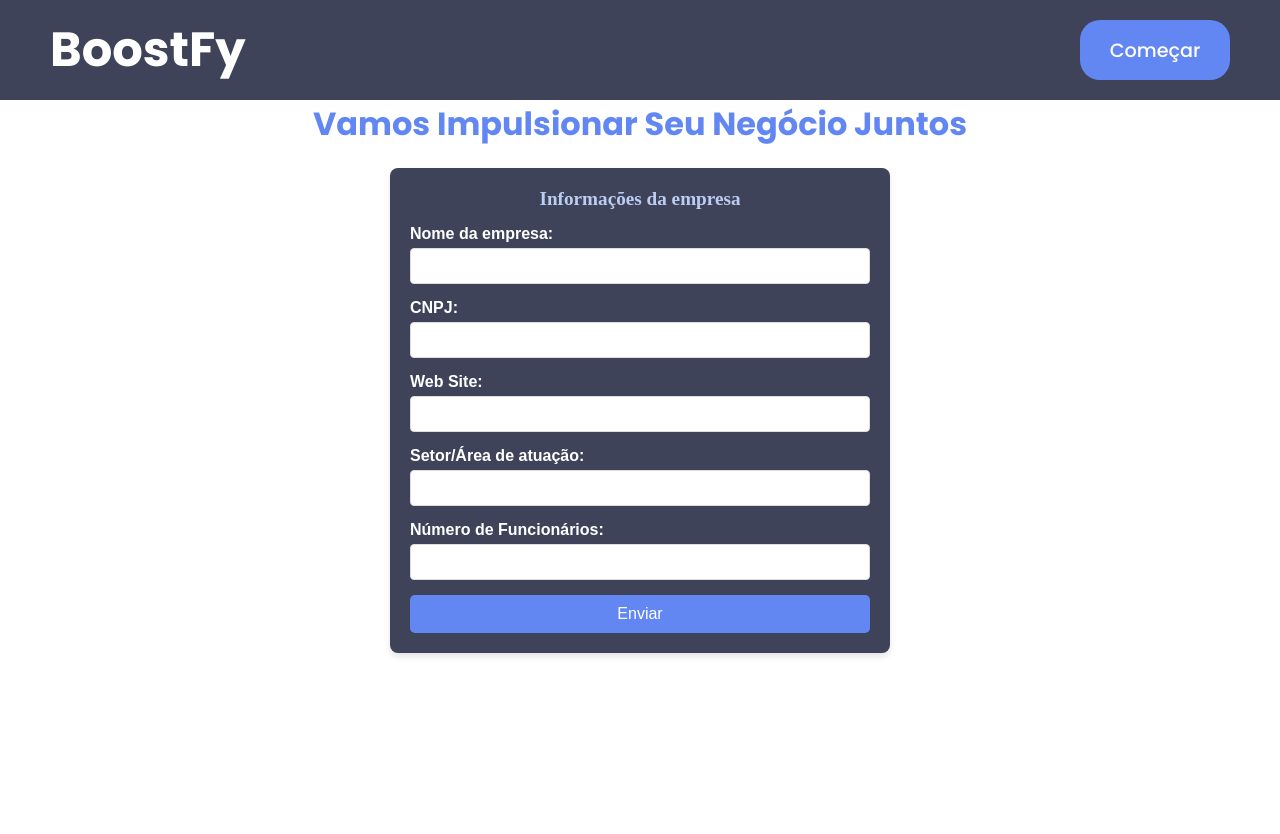
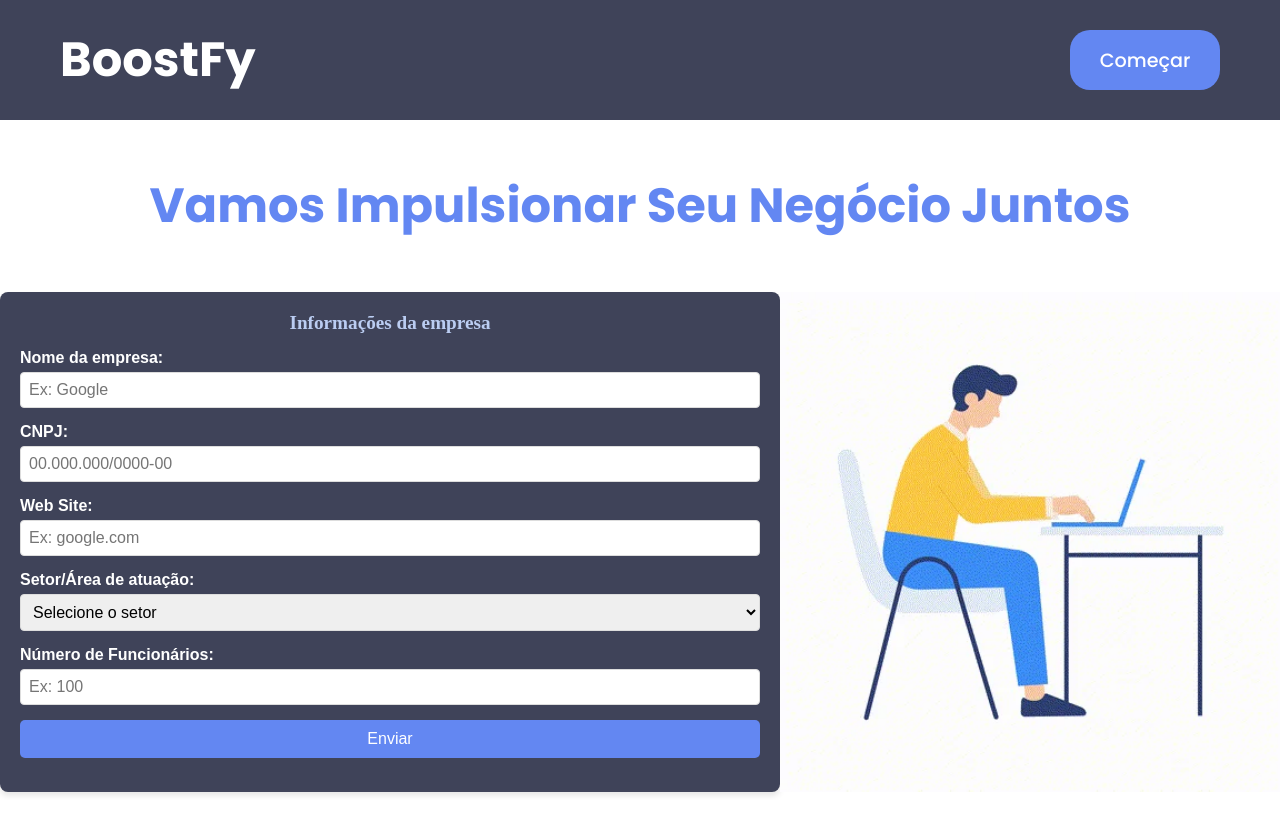
Before and after one commit to neon-ventura/boostfy, a Next.js app: page /form in a window 1280 px wide. Shown: the top 834 px of the page. After the commit the page ends 800 px from the top, so only its background shows below. Built offline with nearby package versions, Linux system fonts and the light colour scheme.

Commit message:
cnpj validator finish

```diff
--- a/src/app/form/Form.module.css
+++ b/src/app/form/Form.module.css
@@ -1,16 +1,17 @@
 /* Form.module.css */
 
 .content {
+  display: flex;
+  justify-content: space-around;
   background-color: #fff;
-    height: 100vh;
 }
 
 .title {
-    font-size: 2rem;
+  font-size: 3rem;
   font-family: "Poppins", sans-serif;
   color: var(--blue);
   text-align: center;
-    margin-bottom: 20px;
+  padding: 50px;
 }
 
 .form {
@@ -18,9 +19,9 @@
   padding: 20px;
   border-radius: 8px;
   box-shadow: 0 4px 6px rgba(0, 0, 0, 0.1);
-    width: 100%;
-    max-width: 500px;
-    margin: 0 auto;
+  width: 800px;
+  height: 500px;
+  margin: 0;
 }
 
 .subtitle {
@@ -70,3 +71,13 @@
   background-color: var(--gray);
   border: 1px solid var(--light-blue);
 }
+
+@media (max-width: 768px) {
+  .title {
+    font-size: 2em;
+  }
+
+  .img {
+    display: none;
+  }
+}
--- a/src/app/form/page.jsx
+++ b/src/app/form/page.jsx
@@ -1,8 +1,10 @@
 'use client'
 import Swal from "sweetalert2";
+import { validateCNPJ } from "@/utils/cnpjValidator";
 import { useEffect, useState } from "react";
-import styles from './Form.module.css'; // Importando o arquivo CSS
+import styles from './Form.module.css';
 import Nav from "@/components/Nav/Nav";
+import Image from "next/image";
 
 export default function Form() {
   const [companyName, setCompanyName] = useState("")
@@ -31,6 +33,16 @@ export default function Form() {
   const handleSubmit = async (e) => {
     e.preventDefault()
 
+    if (companyName.length > 100 || companyName === '') {
+      alert("Error no nome da empresa")
+      return
+    }
+
+    if (!validateCNPJ(cnpj)) {
+      alert("CNPJ falso!!!")
+      return
+    }
+
     Swal.fire({
       icon: "success",
       title: "Formulário enviado!",
@@ -55,14 +67,16 @@ export default function Form() {
   return (
     <>
       <Nav />
+      <h1 className={styles.title}>Vamos Impulsionar Seu Negócio Juntos</h1>
       <div className={styles.content}>
-        <h1 className={styles.title}>Vamos Impulsionar Seu Negócio Juntos</h1>
         <form onSubmit={handleSubmit} className={styles.form}>
           <h3 className={styles.subtitle}>Informações da empresa</h3>
           <div className={styles.field}>
             <label className={styles.label} htmlFor="company_name">
               Nome da empresa:
               <input
+                maxLength={50}
+                placeholder="Ex: Google"
                 className={styles.input}
                 type="text"
                 name="company_name"
@@ -76,6 +90,8 @@ export default function Form() {
             <label className={styles.label} htmlFor="cnpj">
               CNPJ:
               <input
+                maxLength={18}
+                placeholder="00.000.000/0000-00"
                 className={styles.input}
                 type="text"
                 name="cnpj"
@@ -89,6 +105,8 @@ export default function Form() {
             <label className={styles.label} htmlFor="website">
               Web Site:
               <input
+                maxLength={100}
+                placeholder="Ex: google.com"
                 className={styles.input}
                 type="text"
                 name="website"
@@ -101,20 +119,28 @@ export default function Form() {
           <div className={styles.field}>
             <label className={styles.label} htmlFor="sector">
               Setor/Área de atuação:
-              <input
+              <select
                 className={styles.input}
-                type="text"
                 name="sector"
                 id="sector"
                 value={sector}
                 onChange={(e) => setSector(e.target.value)}
-              />
+              >
+                <option value="" disabled>Selecione o setor</option>
+                <option value="tecnologia">Tecnologia</option>
+                <option value="saude">Saúde</option>
+                <option value="educacao">Educação</option>
+                <option value="financas">Finanças</option>
+                <option value="outros">Outros</option>
+              </select>
             </label>
           </div>
           <div className={styles.field}>
             <label className={styles.label} htmlFor="employees">
               Número de Funcionários:
               <input
+                maxLength={7}
+                placeholder="Ex: 100"
                 className={styles.input}
                 type="number"
                 name="employees"
@@ -126,6 +152,7 @@ export default function Form() {
           </div>
           <button className={styles.submitButton} type="submit">Enviar</button>
         </form>
+        <Image className={styles.img} src={'/lottie-form.webp'} height={500} width={500} />
       </div>
     </>
   )
--- a/src/app/layout.js
+++ b/src/app/layout.js
@@ -12,8 +12,10 @@ const geistMono = Geist_Mono({
 });
 
 export const metadata = {
-  title: "Create Next App",
-  description: "Generated by create next app",
+  title: "BoostFy",
+  icons: {
+    icon: "/rocket.png"
+  }
 };
 
 export default function RootLayout({ children }) {
--- a/src/components/Nav/Nav.module.css
+++ b/src/components/Nav/Nav.module.css
@@ -33,7 +33,7 @@
 
 @media (min-width: 768px) {
     .nav {
-        padding: 50px;
+        padding: 60px;
     }
     .logo {
         font-size: 3em;
--- /dev/null
+++ b/src/utils/cnpjValidator.js
@@ -0,0 +1,22 @@
+export const validateCNPJ = (cnpj) => {
+    cnpj = cnpj.replace(/[^\d]+/g, '');
+    if (cnpj.length !== 14) return false;
+    if (/^(\d)\1{13}$/.test(cnpj)) return false;
+    let soma = 0;
+    const peso1 = [5, 4, 3, 2, 9, 8, 7, 6, 5, 4, 3, 2];
+    for (let i = 0; i < 12; i++) {
+        soma += parseInt(cnpj[i]) * peso1[i];
+    }
+    let resto = soma % 11;
+    let digito1 = resto < 2 ? 0 : 11 - resto;
+    if (parseInt(cnpj[12]) !== digito1) return false;
+    soma = 0;
+    const peso2 = [6, 5, 4, 3, 2, 9, 8, 7, 6, 5, 4, 3, 2];
+    for (let i = 0; i < 13; i++) {
+        soma += parseInt(cnpj[i]) * peso2[i];
+    }
+    resto = soma % 11;
+    let digito2 = resto < 2 ? 0 : 11 - resto;
+    if (parseInt(cnpj[13]) !== digito2) return false;
+    return true;
+};
```
Also changed, not shown: public/lottie-form.webp (added), public/rocket.png (added). Lines whose indentation alone changed are shown as unchanged.
